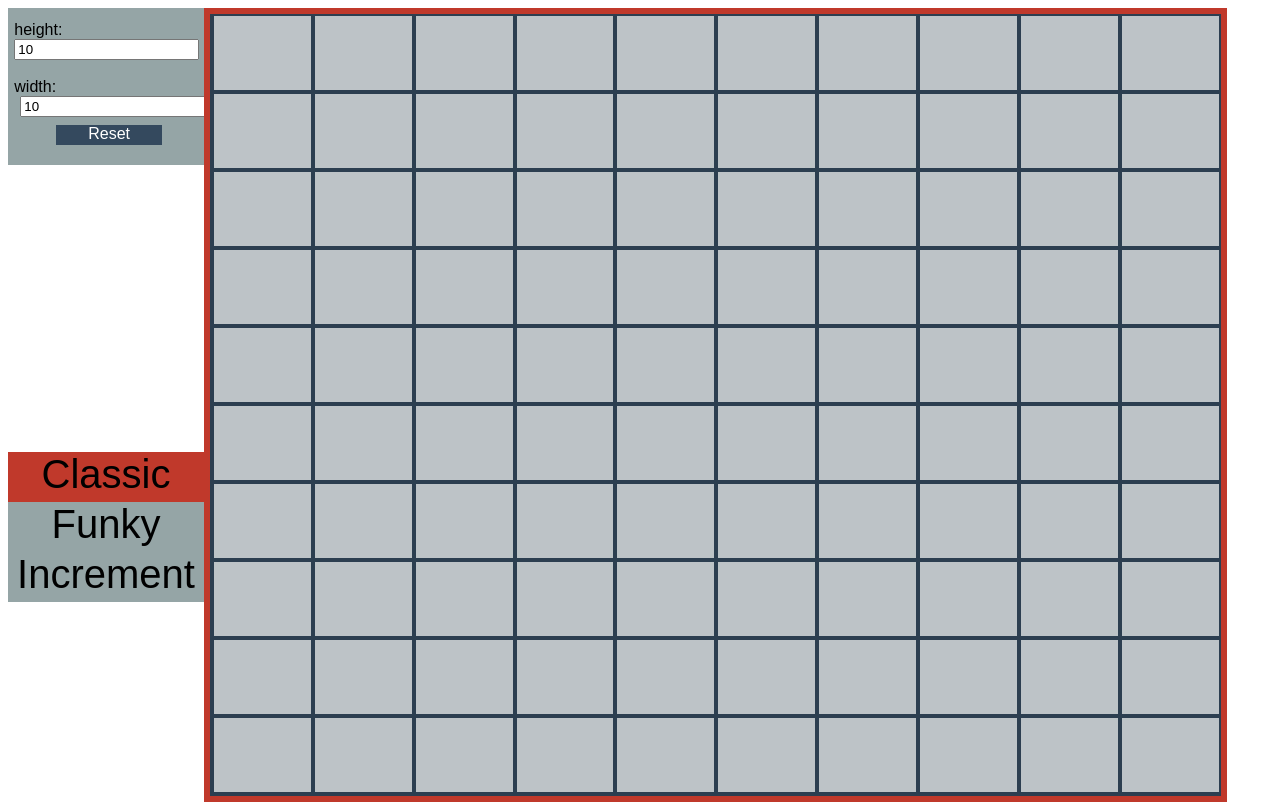
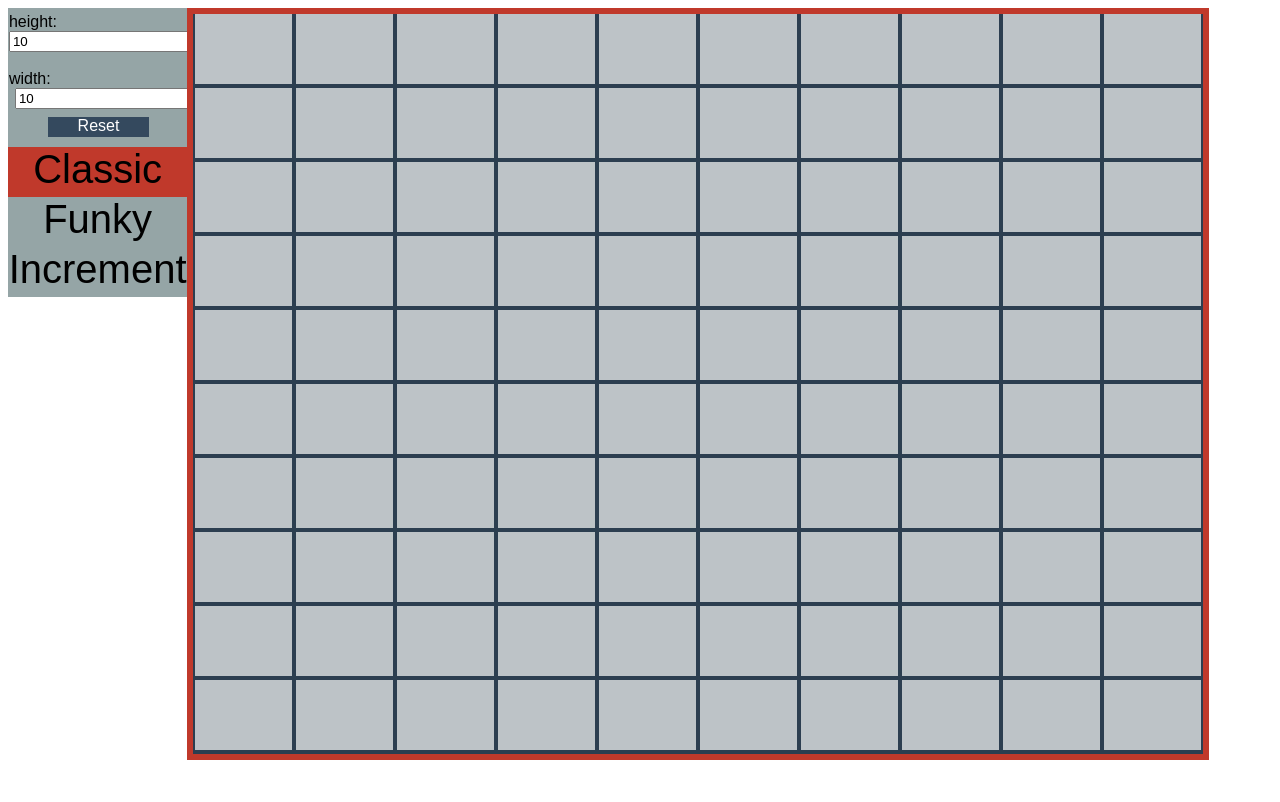
Before and after one commit to markmichael/etchasketch, a plain HTML site: page index.html in a window 1280 px wide. Both pictures are taken after a click on the element "Start". Drawn offline with nearby package versions, Linux system fonts and the light colour scheme.

Commit message:
bug fixes

```diff
--- a/index.html
+++ b/index.html
@@ -9,6 +9,7 @@
 		<script type='text/javascript' src='script.js'></script>
 	</head>
 	<body>
+	<div id="menuwrapper">
 		<div id="menu">
 			<form id="gridDimensions" name:"gridDimensions">
 			height: <input id="height" type="number" value="10" max="60">
@@ -20,9 +21,6 @@
 				Start
 			</div>
 		</div>
-
-		<div id="wrapper">
-		</div>
 		<div id="classic" class="mode">
 			Classic
 		</div>
@@ -32,5 +30,10 @@
 		<div id="increment" class="mode">
 			Increment
 		</div>
+	</div>
+
+		<div id="wrapper">
+		</div>
+
 	</body>
 </html>
--- a/script.js
+++ b/script.js
@@ -8,7 +8,7 @@ $(document).ready(function(){
 			$("#classic").addClass("activatedmode");
 
 	$("#updateButton").click(function() {
-		$("#wrapper").height("95vh").width("83%");
+		$("#wrapper").height("90vh").width("82vw");
 
 
 		$('#wrapper').empty();
@@ -23,8 +23,8 @@ $(document).ready(function(){
 		}
 
 
-		var unitheight=($("#wrapper").height()-2*height1)/(height1);
-		var unitwidth=($("#wrapper").width()-2*width1)/(width1);
+		var unitheight=Math.floor(($("#wrapper").height()-2*height1)/(height1));
+		var unitwidth=Math.floor(($("#wrapper").width()-2*width1)/(width1));
 		$('.default').outerHeight(unitheight);
 		$('.default').outerWidth(unitwidth-6);
 		$("#wrapper").width("auto");
@@ -67,7 +67,7 @@ $(document).ready(function(){
 		$("#increment").removeClass("activatedmode");
 		$("#increment").addClass("mode");
 
-		$("#wrapper").height("95vh").width("83%");
+		$("#wrapper").height("90vh").width("82vw");
 
 
 		$('#wrapper').empty();
@@ -104,7 +104,7 @@ $(document).ready(function(){
 		$("#increment").addClass("mode");
 		$("#increment").removeClass("activatedmode");
 
-		$("#wrapper").height("95vh").width("83%");
+		$("#wrapper").height("90vh").width("82vw");
 
 		$('#wrapper').empty();
 		var height1=height.value;
@@ -141,7 +141,7 @@ $(document).ready(function(){
 		$("#classic").addClass("mode");
 		$("#classic").removeClass("activatedmode");
 
-		$("#wrapper").height("95vh").width("83%");
+		$("#wrapper").height("90vh").width("82vw");
 
 		$('#wrapper').empty();
 		var height1=height.value;
--- a/stylesheet.css
+++ b/stylesheet.css
@@ -1,42 +1,38 @@
+#menuwrapper{
+	width:14vw;
+	display:inline-block;
+	float:left;
+}
 #wrapper {
 	border-style:solid;
 	border-width:6px;
 	border-color:#C0392b;
 	float:left;
 	display:inline-block;
-	width:83%;
-	height:95vh;
+	width:82vw;
+	height:90vh;
 	clear:none;
-	margin-left:0;
-	padding-top:2px;
-	padding-left:2px;
+	margin:0;
+	padding:0;
 	background-color:#2c3e50;
 	overflow:hidden;
 }
 .default {
 	background-color:#BDC3c7;
 	display:inline-block;
-	margin-right:2px;
-	margin-left:2px;
-	overflow:hidden;
-}
-.gridBreak {
-	clear:both;
-	height:0px;
-	margin:0px;
-	padding:0px;
+	margin:0px 2px;
 }
 
 #menu {
 	float:left;
 	clear:none;
 	display:inline-block;
-	width:15%;
+	width:100%;
 	font-size:100%;
 	height: 100%;
 	background-color:#95a5a6;
 	margin-right:0;
-	padding-top:1%;
+	padding-top:3%;
 	padding-bottom:1%;
 	padding-left:.5%;
 	font-family:sans-serif;
@@ -52,20 +48,20 @@
 
 .mode {
 	height:50px;
-	width:15.5%;
+	width:100%;
 	display:inline-block;
-	margin-top:-350px;
 	float:left;
 	background-color:#95a5a6;
 	text-align:center;
 	font-size:30pt;
 	font-family:sans-serif;
+	clear:both;
 }
 #funky{
-	margin-top:-300px;
+	clear:both;
 }
 #increment{
-	margin-top:-250px;
+	clear:both;
 }
 
 .activated{
@@ -75,23 +71,21 @@
 .funkyclass{
 	background-color:#BDC3c7;
 	display:inline-block;
-	margin-right:2px;
-	margin-left:2px;
+	margin:0px 2px;
 	overflow:hidden;
 }
 .incrementclass{
 	background-color:#BDC3c7;
 	display:inline-block;
-	margin-right:2px;
-	margin-left:2px;
+	margin: 0px 2px;
 	overflow:hidden;
 }
 .activatedmode{
 	background-color:#C0392b;
 	height:50px;
-	width:15.5%;
+	width:100%;
 	display:inline-block;
-	margin-top:-350px;
+	clear:both;
 	float:left;
 	text-align:center;
 	font-size:30pt;
```
Lines whose indentation alone changed are shown as unchanged.
